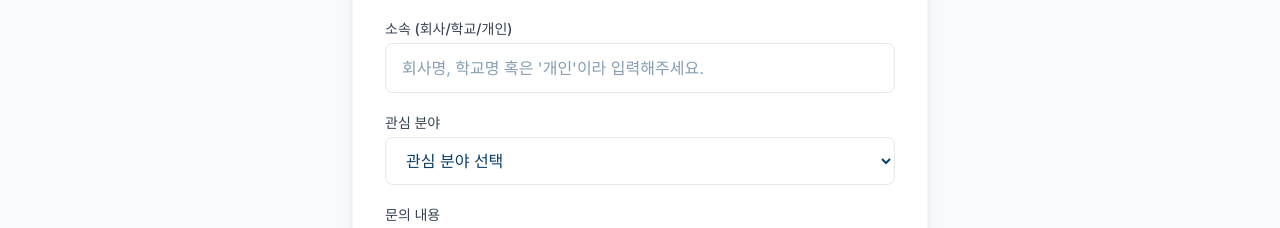
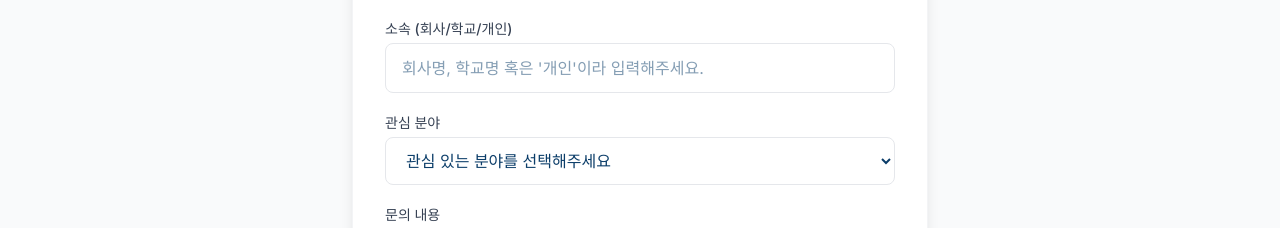
Before and after one commit to kionlabs/Home, a React (Vite) app: page / in a window 1280 px wide. Shown: the part 6841-7069 px from the top of the page. Built offline with nearby package versions, Linux system fonts and the light colour scheme.

Commit message:
feat: update interest options in ContactForm

```diff
--- a/src/components/ContactForm.tsx
+++ b/src/components/ContactForm.tsx
@@ -96,11 +96,12 @@ export default function ContactForm() {
               required
               className="w-full border border-gray-200 rounded-lg px-4 py-3 bg-white focus:outline-none focus:ring-2 focus:ring-[#FF8D70] transition-shadow"
             >
-              <option value="" disabled>관심 분야 선택</option>
-              <option value="AI 교육">AI 교육</option>
-              <option value="자동화 개발">자동화 개발</option>
-              <option value="데이터 분석">데이터 분석</option>
-              <option value="MVP 빌딩">MVP 빌딩</option>
+              <option value="" disabled>관심 있는 분야를 선택해주세요</option>
+              <option value="AI 리터러시 & 실무 교육 (학교/기업/개인)">AI 리터러시 & 실무 교육 (학교/기업/개인)</option>
+              <option value="비즈니스 자동화 솔루션 및 개발">비즈니스 자동화 솔루션 및 개발</option>
+              <option value="데이터 분석 및 인사이트 도출">데이터 분석 및 인사이트 도출</option>
+              <option value="실전 MVP 제작 및 공모전 기획">실전 MVP 제작 및 공모전 기획</option>
+              <option value="기타 문의">기타 문의</option>
             </select>
           </div>
           <div>
```
